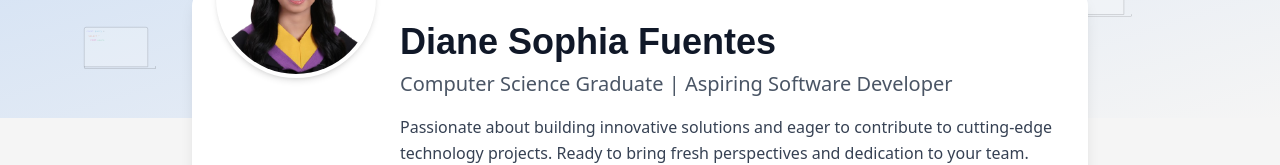
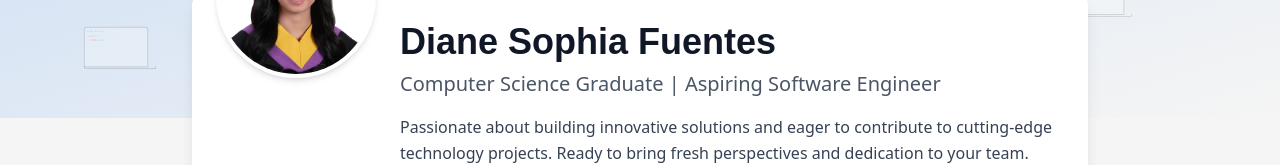
Before and after one commit to dianesophia/Portfolio, a React (Vite) app: page / in a window 1280 px wide. Shown: the part 346-511 px from the top of the page. Built offline with nearby package versions, Linux system fonts and the light colour scheme.

Commit message:
Update job title from Software Developer to Engineer

```diff
--- a/src/components/Hero.tsx
+++ b/src/components/Hero.tsx
@@ -230,7 +230,7 @@ const scrollToSection = (href: string) => {
               </h1>
 
               <p className="text-xl text-gray-600 dark:text-gray-300 mb-4">
-                Computer Science Graduate | Aspiring Software Developer
+                Computer Science Graduate | Aspiring Software Engineer
               </p>
 
               <p className="text-gray-700 dark:text-gray-300 mb-6 max-w-2xl leading-relaxed">
```
